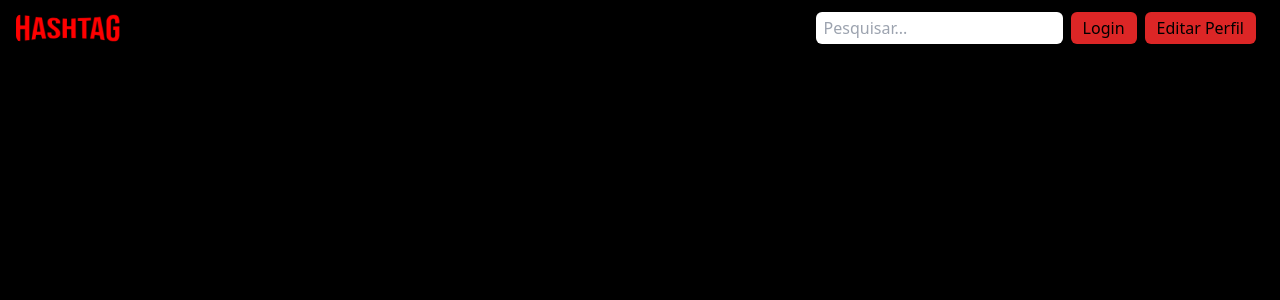
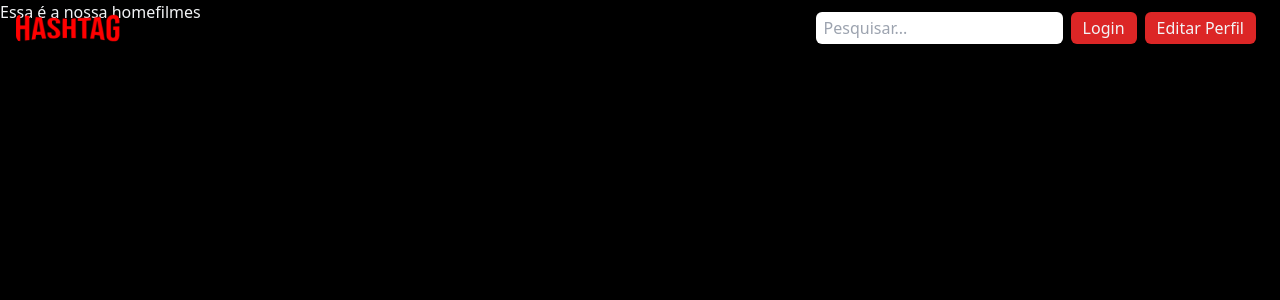
Before and after one commit to thiarly/django-netflix-clone, a Django app: page /filmes/ in a window 1280 px wide. Shown: the top 300 px of the page. Run offline with Django 4.2, Linux system fonts and the light colour scheme; some libraries are stand-ins or nearby versions.

Commit message:
Update base.html

```diff
--- a/templates/base.html
+++ b/templates/base.html
@@ -20,15 +20,12 @@
 
 </head>
 
-<body class="bg-black font-primary">
+<body class="bg-black text-gray-100 font-primary">
     {% include 'navbar.html' %}
-    <h1 class="flex justify-center items-center">Interflix</h1>
     {% block content %}
     {% endblock %}
 
-    <script type="module" src="https://unpkg.com/ionicons@7.1.0/dist/ionicons/ionicons.esm.js"></script> <!-- importação de icons -->
-    <script nomodule src="https://unpkg.com/ionicons@7.1.0/dist/ionicons/ionicons.js"></script> <!-- importação de icons -->
-
+    <script type="module" src="https://unpkg.com/ionicons@5.5.2/dist/ionicons/ionicons.esm.js"></script>
+    <script nomodule src="https://unpkg.com/ionicons@5.5.2/dist/ionicons/ionicons.js"></script>
 </body>
-
 </html>
```
